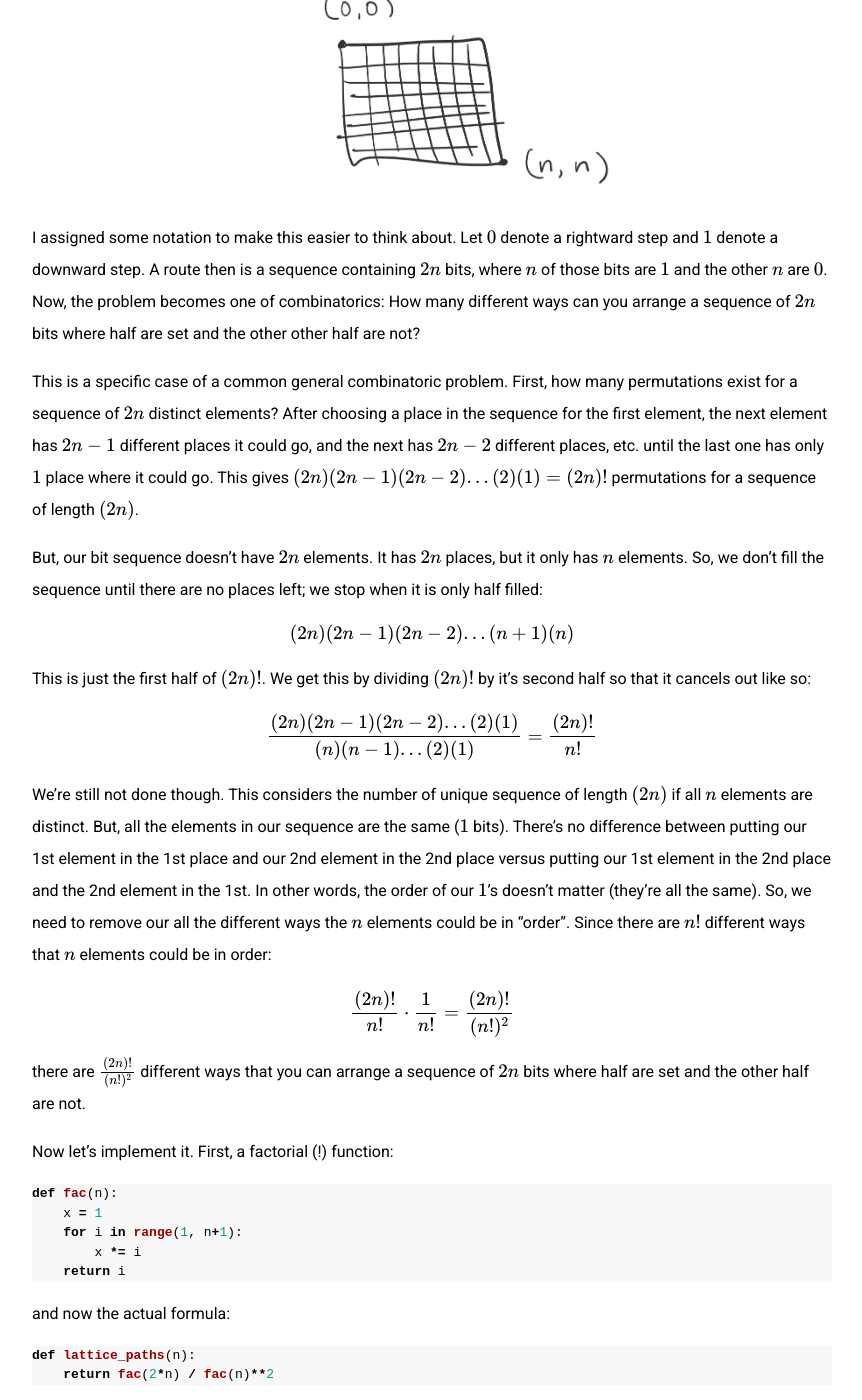
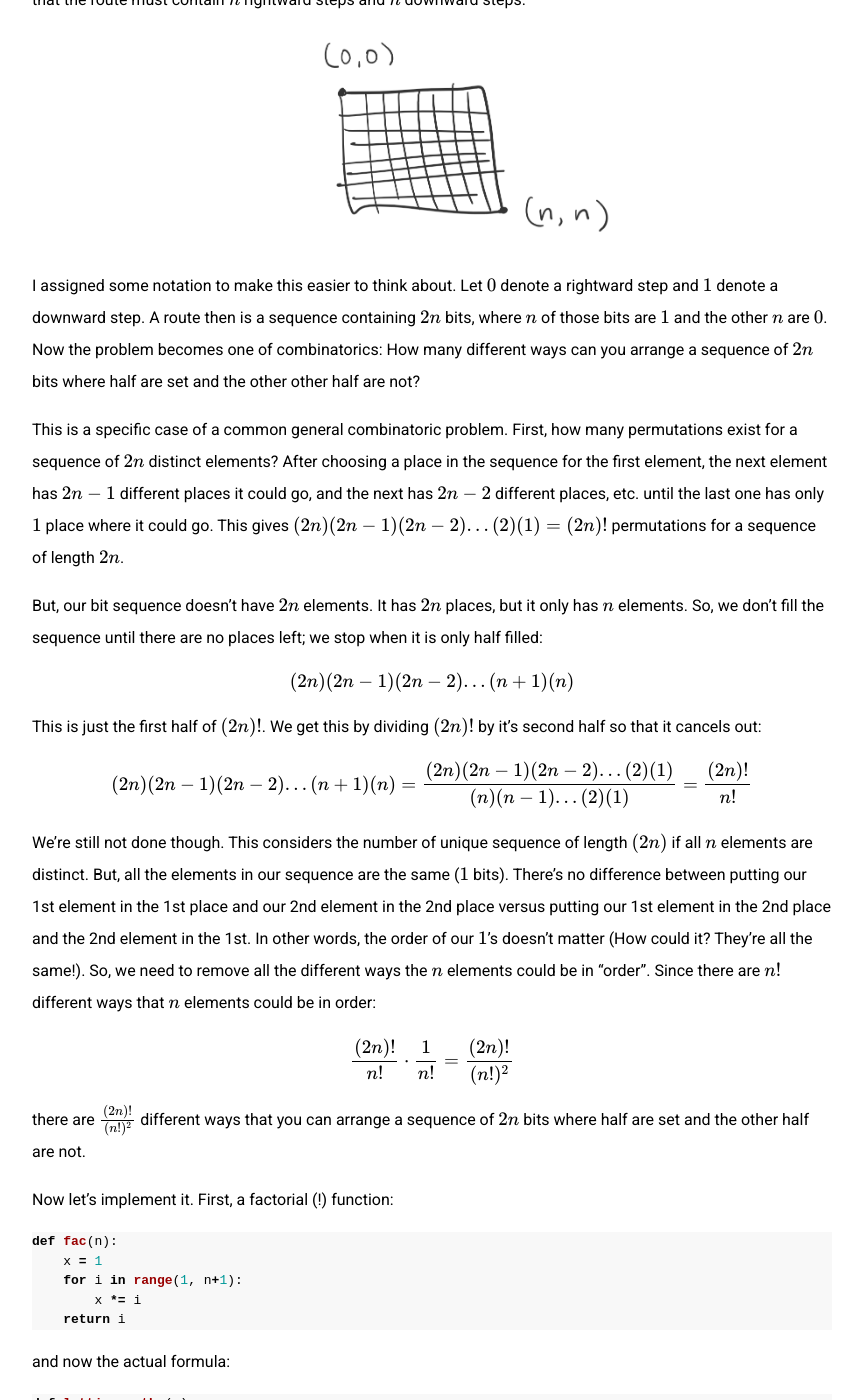
Before and after one commit to davidtranhq/davidtranhq.github.io, a Jekyll site: the page built from _posts/2020-12-12-lattice-path-combinatorics.md, in a window 1280 px wide and 1400 px high, scrolled down 1515 px. Shown: the whole window, without its empty margins (326-1188 px from the left). Built offline with Jekyll 4.4.1, drawn with Linux system fonts in a browser that asks for light colours; formulas are drawn with MathJax 3; some of the changed text lies outside the part shown.

Commit message:
Fixed typos

```diff
--- a/_posts/2020-12-12-lattice-path-combinatorics.md
+++ b/_posts/2020-12-12-lattice-path-combinatorics.md
@@ -2,12 +2,17 @@
 layout: post
 title: "Lattice Path Combinatorics"
 date:   2020-12-12 23:12:00 -0500
+excerpt_separator: <!--more-->
 ---
 
-Starting in the top left corner of a 2×2 grid, and only being able to move to the right and down, there are exactly 6 routes to the bottom right corner. How many such routes are there through a 20×20 grid?
+Starting in the top left corner of a 2×2 grid, and only being able to move to the right and down, there are exactly 6 routes to the bottom right corner.
 
 {:style='text-align:center'}
 ![All lattice paths for a 2x2 grid](/assets/images/lattice-path-combinatorics.png)
+
+How many such routes are there through a 20×20 grid?
+
+<!--more-->
 
 This question was posed on [Project Euler](https://projecteuler.net/about), a site dedicated to problems that can be solved with mathematical and/or computational approaches (often both). The problem can be generalized to the following:
 
@@ -15,7 +20,7 @@ Start at the top-left intersection of an $$n\times n$$ grid. By only moving to t
 
 ### Finding a Solution
 
-My first intuition was to break the problem into one even simpler: a 1x1 grid.
+My first intuition was to break the problem into the simplest case: a 1x1 "grid".
 
 {:.post-image}
 ![All lattice paths for a 1x1 grid](/assets/images/1x1-lattice-path.png)
@@ -30,9 +35,9 @@ However, I immediately realized that there were way more paths than I was willin
 {:.post-image}
 ![Assigning coordinates to the lattice](/assets/images/lattice-path-coordinates.png)
 
-I assigned some notation to make this easier to think about. Let $$0$$ denote a rightward step and $$1$$ denote a downward step. A route then is a sequence containing $$2n$$ bits, where $n$ of those bits are $$1$$ and the other $$n$$ are $$0$$. Now, the problem becomes one of combinatorics: How many different ways can you arrange a sequence of $$2n$$ bits where half are set and the other other half are not?
+I assigned some notation to make this easier to think about. Let $$0$$ denote a rightward step and $$1$$ denote a downward step. A route then is a sequence containing $$2n$$ bits, where $n$ of those bits are $$1$$ and the other $$n$$ are $$0$$. Now the problem becomes one of combinatorics: How many different ways can you arrange a sequence of $$2n$$ bits where half are set and the other other half are not?
 
-This is a specific case of a common general combinatoric problem. First, how many permutations exist for a sequence of $$2n$$ distinct elements? After choosing a place in the sequence for the first element, the next element has $$2n-1$$ different places it could go, and the next has $$2n-2$$ different places, etc. until the last one has only $$1$$ place where it could go. This gives $$(2n)(2n-1)(2n-2)...(2)(1) = (2n)!$$ permutations for a sequence of length $$(2n)$$.
+This is a specific case of a common general combinatoric problem. First, how many permutations exist for a sequence of $$2n$$ distinct elements? After choosing a place in the sequence for the first element, the next element has $$2n-1$$ different places it could go, and the next has $$2n-2$$ different places, etc. until the last one has only $$1$$ place where it could go. This gives $$(2n)(2n-1)(2n-2)...(2)(1) = (2n)!$$ permutations for a sequence of length $$2n$$.
 
 But, our bit sequence doesn't have $$2n$$ elements. It has $$2n$$ places, but it only has $$n$$ elements. So, we don't fill the sequence until there are no places left; we stop when it is only half filled:
 
@@ -40,13 +45,13 @@ $$
     (2n)(2n-1)(2n-2)...(n+1)(n)
 $$
 
-This is just the first half of $$(2n)!$$. We get this by dividing $$(2n)!$$ by it's second half so that it cancels out like so:
+This is just the first half of $$(2n)!$$. We get this by dividing $$(2n)!$$ by it's second half so that it cancels out:
 
 $$
-    \frac{(2n)(2n-1)(2n-2)...(2)(1)}{(n)(n-1)...(2)(1)} = \frac{(2n)!}{n!}
+    (2n)(2n-1)(2n-2)...(n+1)(n) = \frac{(2n)(2n-1)(2n-2)...(2)(1)}{(n)(n-1)...(2)(1)} = \frac{(2n)!}{n!}
 $$
 
-We're still not done though. This considers the number of unique sequence of length $$(2n)$$ if all $$n$$ elements are distinct. But, all the elements in our sequence are the same ($$1$$ bits). There's no difference between putting our 1st element in the 1st place and our 2nd element in the 2nd place versus putting our 1st element in the 2nd place and the 2nd element in the 1st. In other words, the order of our $$1$$'s doesn't matter (they're all the same). So, we need to remove our all the different ways the $$n$$ elements could be in "order". Since there are $$n!$$ different ways that $$n$$ elements could be in order:
+We're still not done though. This considers the number of unique sequence of length $$(2n)$$ if all $$n$$ elements are distinct. But, all the elements in our sequence are the same ($$1$$ bits). There's no difference between putting our 1st element in the 1st place and our 2nd element in the 2nd place versus putting our 1st element in the 2nd place and the 2nd element in the 1st. In other words, the order of our $$1$$'s doesn't matter (How could it? They're all the same!). So, we need to remove all the different ways the $$n$$ elements could be in "order". Since there are $$n!$$ different ways that $$n$$ elements could be in order:
 
 $$
     \frac{(2n)!}{n!} \cdot \frac{1}{n!} = \frac{(2n)!}{(n!)^2}
@@ -96,8 +101,8 @@ In our case, $$n$$ is the length of the bit sequence (number of places where we
 
 $$
     {2n\choose n} = \frac{2n!}{n!(2n-n)!}
-    = \frac{2n!}{(n!)(n!)}
-    = \frac{2n!}{(n!)^2}
+    = \frac{(2n)!}{(n!)(n!)}
+    = \frac{(2n)!}{(n!)^2}
 $$
 
 we get the formula we derived!
```
